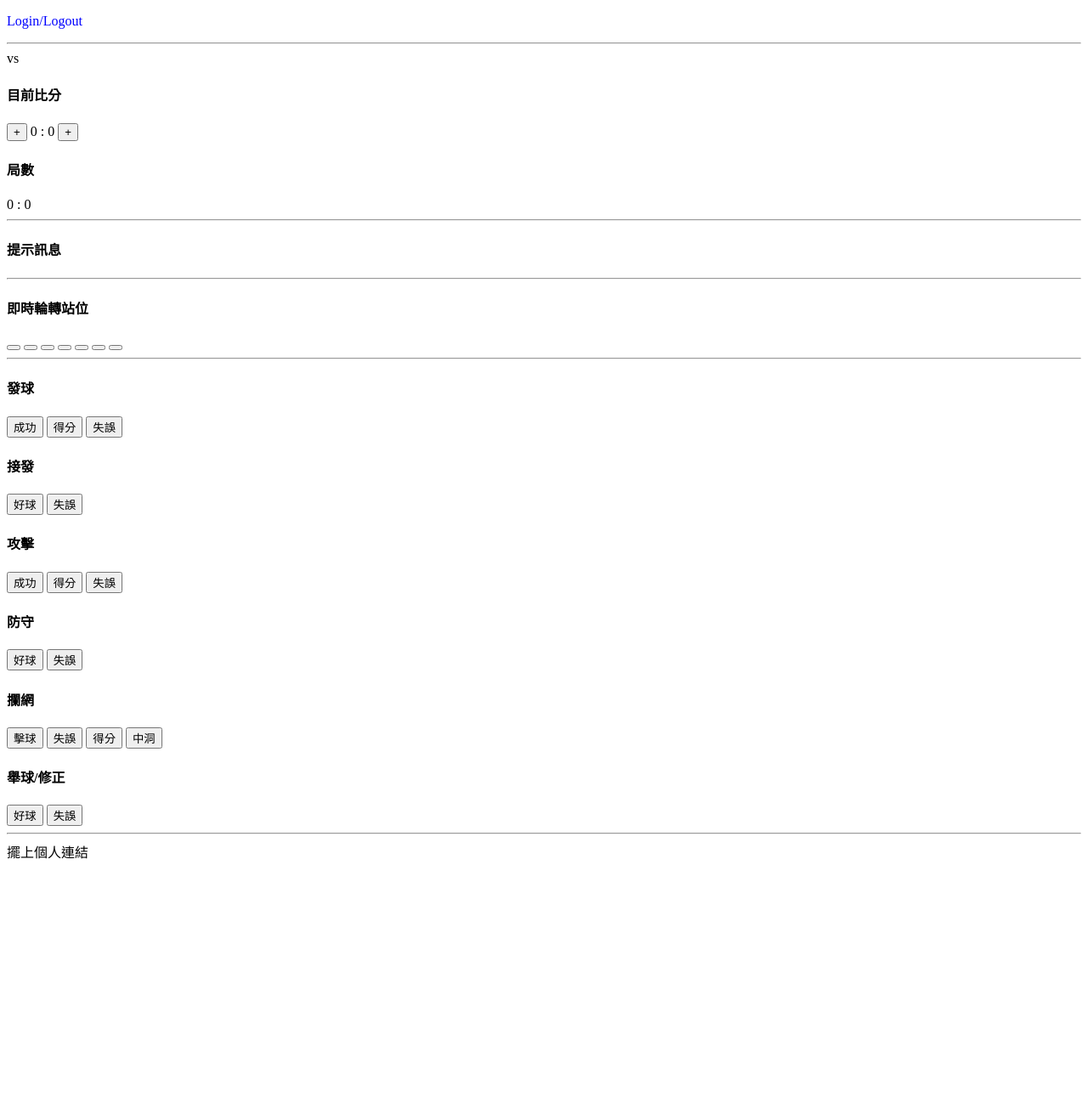
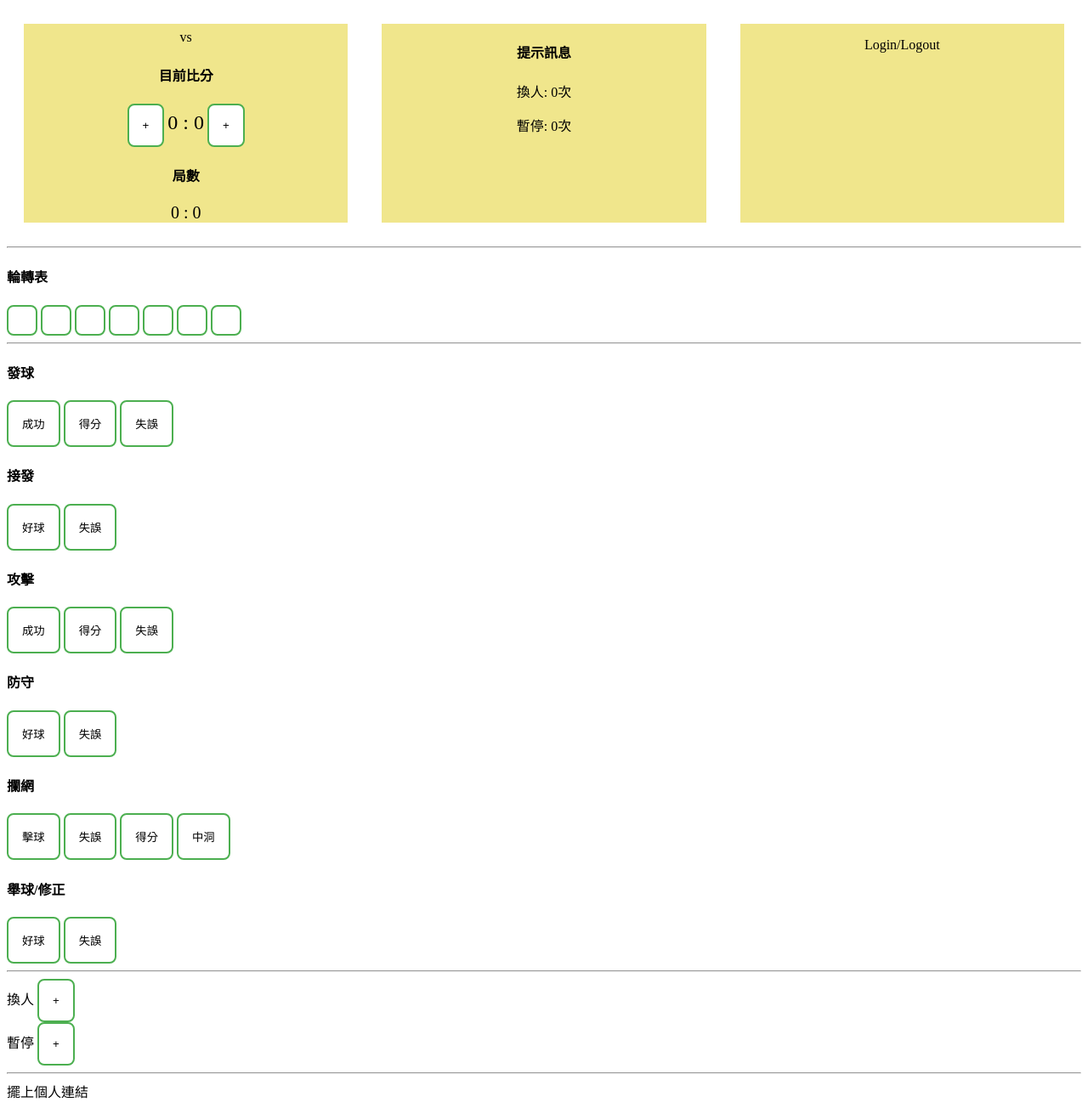
Before and after one commit to hsianghua/2023_summer_SP, a PHP site: page / in a window 1280 px wide. Shown: the whole page at 85% size. Before the commit the page ends 1011 px from the top, so only its background shows below. Run offline with PHP 8.4, Linux system fonts and the light colour scheme; data that the repository does not hold is empty.

Commit message:
按鈕css

```diff
--- a/css/style.css
+++ b/css/style.css
@@ -2,12 +2,23 @@
     box-sizing: border-box;
 }
 
-header {
-    color:blue;
+button:hover {
+    background-color: #4CAF50;
+    color: white;
 }
 
-button:hover {
-    background-color: aqua;
+button {
+    transition-duration: 0.4s;
+    background-color: white;
+    color:black;
+    border: 2px solid #4CAF50;
+    border-radius: 8px;
+    padding: 16px;
+}
+
+button:focus{
+    color:blueviolet;
+
 
 }
 
@@ -18,3 +29,24 @@ button:hover {
 #set_hide {
     display: none;
 }
+
+.header-flex-box-container{
+    display: flex;
+    text-align: center;
+    justify-content: center;
+}
+
+.header-box{
+    background-color:khaki;
+    border: 5px;
+    width: 400px;
+    margin: 20px;
+}
+
+#leftscore, #rightscore, #score, #leftteam, #rightteam{
+    font-size: 24px;
+}
+
+#set{
+    font-size: 20px;
+}
--- a/index.php
+++ b/index.php
@@ -7,12 +7,8 @@
     </head>
 
     <body>
-        <header>
-            <nav>
-                <p>Login/Logout</p>
-            </nav>
-        </header>
-        <hr>
+        <div class="header-flex-box-container">
+            <div class="header-box header-box-item-1">
                 <div>
                     <span id="leftteam">
                         <?php echo $_POST["home_team"]; ?>
@@ -24,7 +20,7 @@
                 <div>
                     <h4>目前比分</h4>
                     <button type="button" id="leftadd">+</button>
-            <span id="leftscore">0</span><span> : </span><span id="rightscore">0</span>
+                    <span id="leftscore">0</span><span id="score"> : </span><span id="rightscore">0</span>
                     <button type="button" id="rightadd">+</button>
                 </div>
                 <div>
@@ -38,14 +34,24 @@
                         ?>
                     </span>
                 </div>
-        <hr>
+            </div>
+            <div class="header-box header-box-item-2">
                 <div>
                     <h4>提示訊息</h4>
+                    <p id="info_change"></p>
+                    <p id="info_timeout"></p>
                     <p id="info"></p>
+                </div>
+            </div>
+            <div class="header-box header-box-item-3">
+                <div>
+                    <p>Login/Logout</p>
+                </div>
+            </div>
         </div>
         <hr>
         <div>
-            <h4>即時輪轉站位</h4>
+            <h4>輪轉表</h4>
             <button type="button" class="number" id="btn1">
                 <?php echo $_POST["1"]; ?>
             </button>
@@ -104,8 +110,16 @@
             <button type="button" class="setting" id="se_nice">好球</button>
             <button type="button" class="setting" id="se_mistake">失誤</button>
         </div>
+
+        <hr>
+        <div>
+            <span>換人</span>
+            <button type="button" id="change">+</button><br>
+            <span>暫停</span>
+            <button type="button" id="timeout">+</button>
+        </div>
+        <hr>
         <script src="js/main.js"></script>
-        <hr>
         <footer>
             擺上個人連結
         </footer>
--- a/js/main.js
+++ b/js/main.js
@@ -180,3 +180,18 @@ document.getElementsByClassName('setting')[0].addEventListener('click', function
 document.getElementsByClassName('setting')[1].addEventListener('click', function(){
     handle_button_click('setting', 'se_mistake');
 })
+
+let change_num = 0;
+let timeout_num = 0;
+
+document.getElementById('info_change').innerHTML = "換人: 0次";
+document.getElementById('change').addEventListener('click', function(){
+    change_num++;
+    document.getElementById('info_change').innerHTML = "換人: " + change_num + "次";
+})
+
+document.getElementById('info_timeout').innerHTML = "暫停: 0次";
+document.getElementById('timeout').addEventListener('click', function(){
+    timeout_num++;
+    document.getElementById('info_timeout').innerHTML = "暫停: " + timeout_num + "次";
+})
```
Lines whose indentation alone changed are shown as unchanged.
